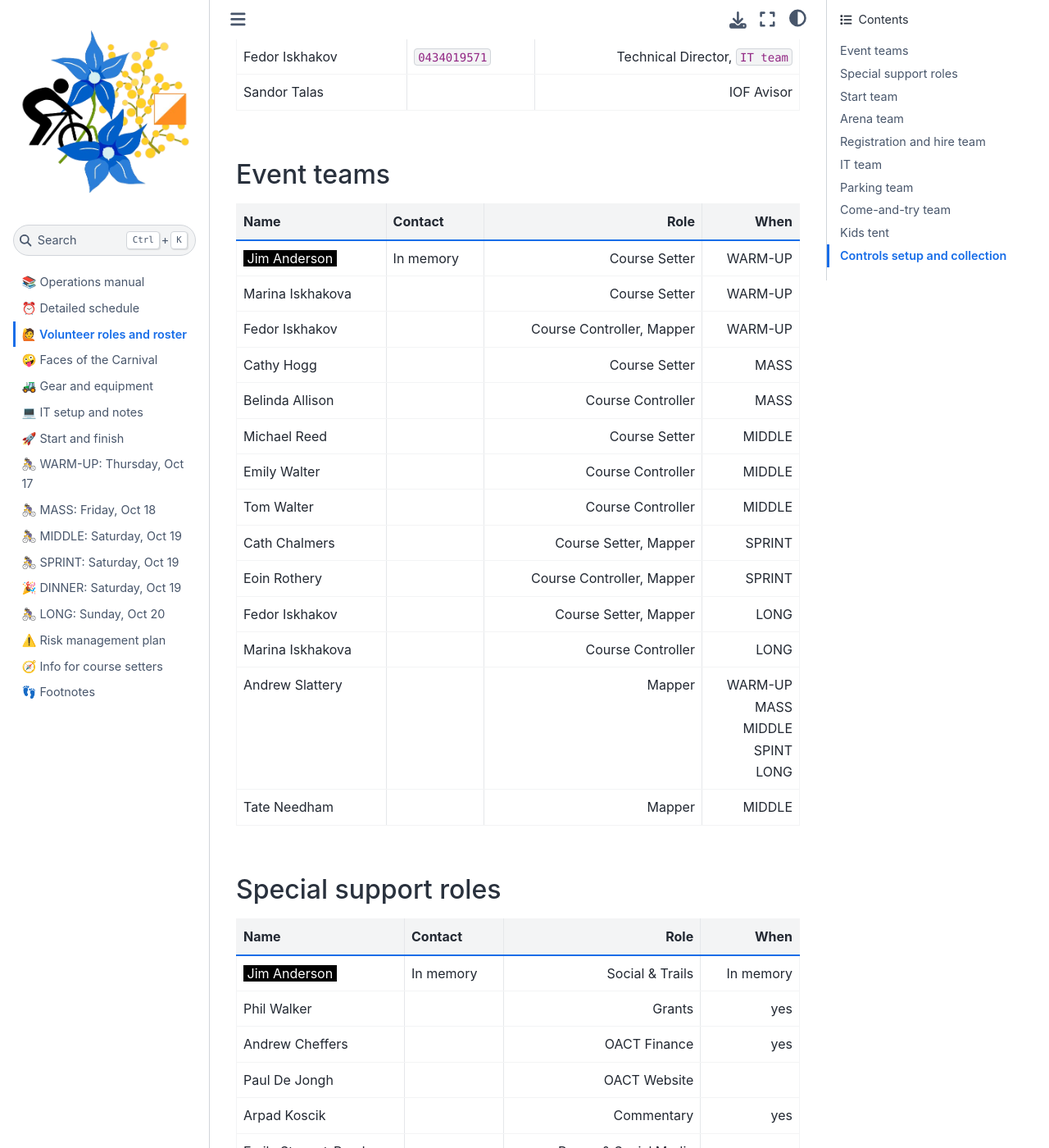
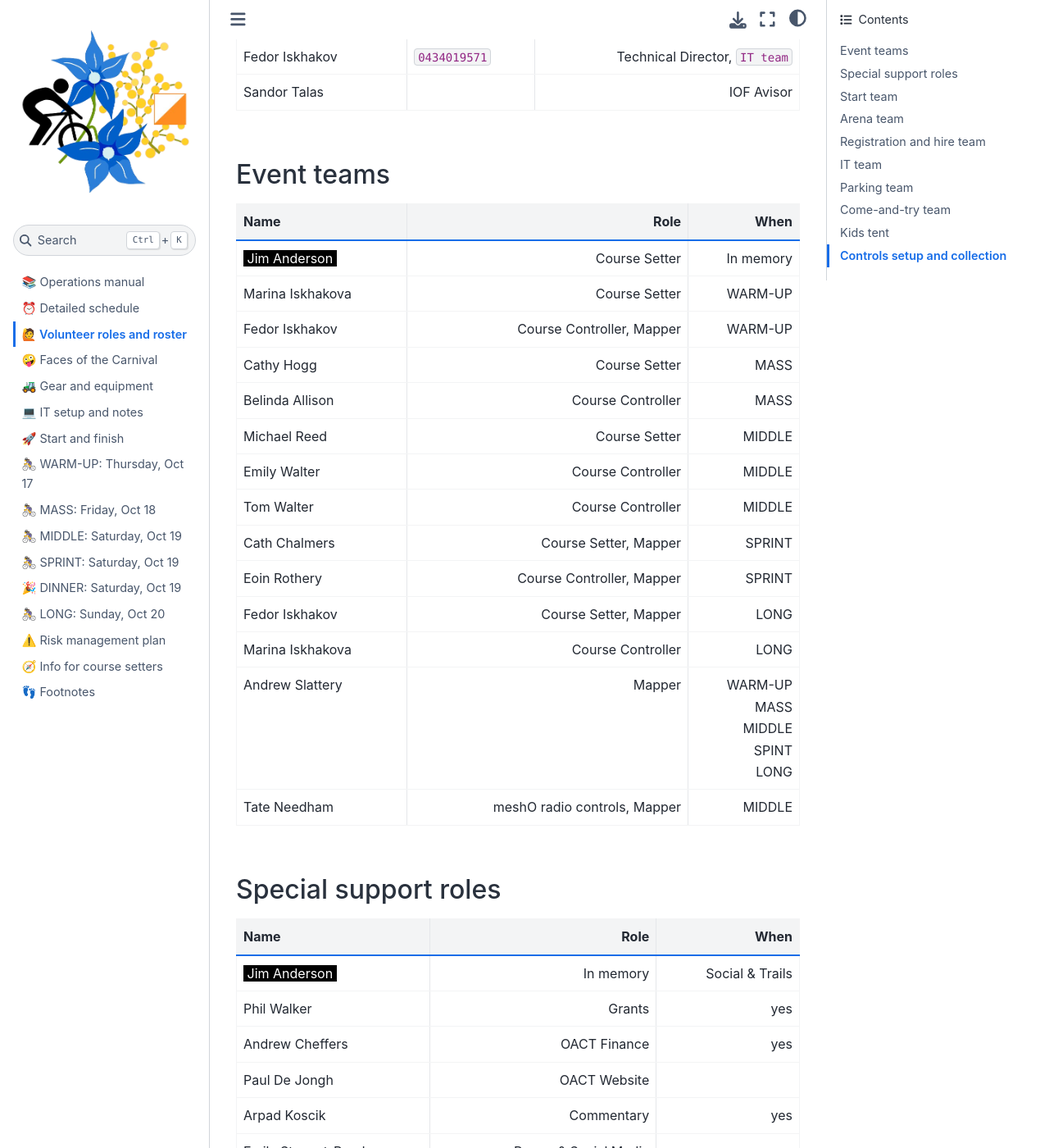
Before and after one commit to fediskhakov/mtbo2024champ, a Jupyter Book: the page built from 02.people.md, in a window 1280 px wide and 1400 px high, scrolled down 416 px. Shown: the whole window at 82% size. Built offline with Jupyter Book 1.0.4 settings and Sphinx 7.4.7 and the Sphinx Book theme 1.1.4, drawn with Linux system fonts in a browser that asks for light colours; some of the changed text lies outside the part shown.

```diff
--- a/02.people.md
+++ b/02.people.md
@@ -20,43 +20,43 @@ We will be thankful even if you can help during one day, or just some hours.
 (people:courses)=
 ## Event teams
 
-| Name | Contact | Role | When |
-|:-|-|-:|-:|
-| <span style="background-color: black; color: white;">&nbsp;Jim Anderson&nbsp;</span> | In memory | Course Setter | WARM-UP |
-| Marina Iskhakova | | Course Setter | WARM-UP |
-| Fedor Iskhakov | | Course Controller, Mapper | WARM-UP |
-| Cathy Hogg | | Course Setter | MASS |
-| Belinda Allison | | Course Controller | MASS |
-| Michael Reed | | Course Setter | MIDDLE |
-| Emily Walter | | Course Controller | MIDDLE |
-| Tom Walter | | Course Controller | MIDDLE |
-| Cath Chalmers | | Course Setter, Mapper | SPRINT |
-| Eoin Rothery | | Course Controller, Mapper | SPRINT |
-| Fedor Iskhakov | | Course Setter, Mapper | LONG |
-| Marina Iskhakova | | Course Controller | LONG |
-| Andrew Slattery | | Mapper | WARM-UP<br/>MASS<br/>MIDDLE<br/>SPINT<br/>LONG |
-| Tate Needham | | Mapper | MIDDLE |
+| Name | Role | When |
+|:-|-:|-:|
+| <span style="background-color: black; color: white;">&nbsp;Jim Anderson&nbsp;</span> | Course Setter | In memory |
+| Marina Iskhakova | Course Setter | WARM-UP |
+| Fedor Iskhakov | Course Controller, Mapper | WARM-UP |
+| Cathy Hogg | Course Setter | MASS |
+| Belinda Allison | Course Controller | MASS |
+| Michael Reed | Course Setter | MIDDLE |
+| Emily Walter | Course Controller | MIDDLE |
+| Tom Walter | Course Controller | MIDDLE |
+| Cath Chalmers | Course Setter, Mapper | SPRINT |
+| Eoin Rothery | Course Controller, Mapper | SPRINT |
+| Fedor Iskhakov | Course Setter, Mapper | LONG |
+| Marina Iskhakova | Course Controller | LONG |
+| Andrew Slattery | Mapper | WARM-UP<br/>MASS<br/>MIDDLE<br/>SPINT<br/>LONG |
+| Tate Needham | meshO radio controls, Mapper | MIDDLE |
 
 (people:special)=
 ## Special support roles
 
-| Name | Contact | Role | When |
-|:-|-|-:|-:|
+| Name | Role | When |
+|:-|-:|-:|
 | <span style="background-color: black; color: white;">&nbsp;Jim Anderson&nbsp;</span> | In memory | Social & Trails | In memory |
-| Phil Walker | | Grants | yes |
-| Andrew Cheffers | | OACT Finance | yes |
-| Paul De Jongh | | OACT Website | |
-| Arpad Koscik | | Commentary | yes |
-| Emily Stewart-Reed | | Promo & Social Media | yes |
-| Raynie McNee | | Promo & Social Media | yes |
-| Alysha McNee | | Promo & Social Media | yes |
-| Noel Schoknecht  | | Design | No |
-| Ariadna Iskhakova | | Design | yes |
-| Veronika Iskhakova | | Presentations Assistant | yes |
-| John Harding | | Photography | yes |
-| Kelvin Meng | | Photography | ? |
-| Tom De Jong | | Photography | ? |
-| Tash Thackray  | | Photography | dinner |
+| Phil Walker | Grants | yes |
+| Andrew Cheffers | OACT Finance | yes |
+| Paul De Jongh | OACT Website | |
+| Arpad Koscik | Commentary | yes |
+| Emily Stewart-Reed | Promo & Social Media | yes |
+| Raynie McNee | Promo & Social Media | yes |
+| Alysha McNee | Promo & Social Media | yes |
+| Noel Schoknecht  | Design | No |
+| Ariadna Iskhakova | Design | yes |
+| Veronika Iskhakova | Presentations Assistant | yes |
+| John Harding | Photography | yes |
+| Kelvin Meng | Photography | ? |
+| Tom De Jong | Photography | ? |
+| Tash Thackray  | Photography | dinner |
 
 (people:start)=
 ## Start team
@@ -70,14 +70,14 @@ We will be thankful even if you can help during one day, or just some hours.
 - use own transport to move equipment between events
 - *relocation between MIDDLE and SPRINT events should happen right after the start is closed*
 
-| Name | Contact | Role | When |
-|:-|-|-:|-:|
-| Cath Chalmers | | Leader of the `start team` | all events |
-| ? | | Champ starts | ? |
-| ? | | Champ starts | ? |
-| ? | | Champ starts | ? |
-| ? | | Carnival starts | ? |
-| ? | | Carnival starts | ? |
+| Name | Role | When |
+|:-|-:|-:|
+| Cath Chalmers | Leader of the `start team` | all events |
+| ? | Champ starts | ? |
+| ? | Champ starts | ? |
+| ? | Champ starts | ? |
+| ? | Carnival starts | ? |
+| ? | Carnival starts | ? |
 
 :::{admonition} Call for volunteers
 :class: danger
@@ -115,14 +115,14 @@ We need 5 volunteers to fill the `start team` roles in each event (warm-up, mass
   - *there is only one hour to pack up and set up complete arena*
   - *the drive time between event centers is about 12 minutes*
 
-| Name | Contact | Role | When |
-|:-|-|-:|-:|
-| ? | | Leader of the `arena team` | all events |
-| Sergei Maksimov | | Active glass van driver | Saturday, Sunday |
-| Rohan Hyslop | | Toilets trailer | all events |
-| Ariadna Iskhakova | | Road signs and flags | all events |
-| ? | | | ? |
-| ? | | | ? |
+| Name | Role | When |
+|:-|-:|-:|
+| ? | Leader of the `arena team` | all events |
+| Sergei Maksimov | Active glass van driver | Saturday, Sunday |
+| Rohan Hyslop | Toilets trailer | all events |
+| Ariadna Iskhakova | Road signs and flags | all events |
+| Sam Wilson | | Friday, Saturday, Sunday |
+| ? | | ? |
 
 :::{admonition} Call for volunteers
 :class: danger
@@ -153,13 +153,13 @@ We need 2 more volunteers to fill the `arena team` roles in each event (warm-up,
   - help with fitting the map board
 - pass information on entry-on-the-day competitors to the `IT team`
 
-| Name | Contact | Role | When |
-|:-|-|-:|-:|
-| ? | | Registration | ? |
-| ? | | Registration | ? |
-| ? | | Registration | ? |
-| Ann Scown | | Map boards hire | all events |
-| John Scown | | Map boards hire | all events |
+| Name | Role | When |
+|:-|-:|-:|
+| ? | Registration | ? |
+| ? | Registration | ? |
+| ? | Registration | ? |
+| Ann Scown | Map boards hire | all events |
+| John Scown | Map boards hire | all events |
 
 :::{admonition} Call for volunteers
 :class: danger
@@ -176,15 +176,16 @@ We need 3 more volunteers to work at the registration tent in each event (warm-u
 - produce preliminary live results and the official Championship results
 - see [separate page](04.computers.md) for detailed information
 
-| Name | Contact | Role | When |
-|:-|-|-:|-:|
-| Fedor Iskhakov | `0434019571` | Setup, system, inquiries | <tt>11111</tt> |
-| Alex Maksimov | | MeOS, screens | <tt>11111</tt> |
-| Henry Gotzinger | | MeOS | <tt>10111</tt> |
-| Oliver Gotzinger | | MeOS | <tt>00111</tt> |
-| Owen Radajewski | | MeOS | <tt>00001</tt> |
-| ? | | MeOS | <tt>11000</tt> |
-| Tate Needham | | meshO radio controls | ? |
+| Name | Role | When |
+|:-|-:|-:|
+| Fedor Iskhakov | Setup, system, inquiries | <tt>11111</tt> |
+| Alex Maksimov | MeOS, screens | <tt>11111</tt> |
+| Henry Gotzinger | MeOS | <tt>10111</tt> |
+| Oliver Gotzinger | MeOS | <tt>00111</tt> |
+| Owen Radajewski | MeOS | <tt>00001</tt> |
+| Max Walter | MeOS | <tt>11000</tt> |
+| Josh Munsell | MeOS | <tt>10000</tt> |
+| Tate Needham | meshO radio controls | <tt>01111</tt> |
 
 - Availability indicated for WARM-UP, MASS, MIDDLE, SPRINT, LONG
 
@@ -206,30 +207,30 @@ We need 3 more volunteers to work at the registration tent in each event (warm-u
 We need *many* volunteers to fill the `parking team` roles.  But the days are very different: the table below lists all slots that have to be filled.
 :::
 
-| Name | Contact | Role | When |
-|:-|-|-:|-:|
-| ? | | Parking marshal | WARM-UP, Oct 17, Thursday 14:30-17:00 |
-| ? | | Parking marshal | WARM-UP, Oct 17, Thursday 15:30-17:00 |
-| ? | | Parking marshal | WARM-UP, Oct 17, Thursday 15:30-17:00 |
-| ? | | Parking marshal | MASS, Oct 18, Friday 14:30 - 16:15 |
-| ? | | Parking marshal | MASS, Oct 18, Friday 14:30 - 16:15 |
-| ? | | Parking marshal | MASS, Oct 18, Friday 14:30 - 16:15 |
-| ? | | Traffic marshal | MASS, Oct 18, Friday 14:30 - 16:15 |
-| ? | | Traffic marshal | MASS, Oct 18, Friday 14:30 - 16:15 |
-| ? | | Traffic marshal | MASS, Oct 18, Friday 17:15 - 19:00 |
-| ? | | Traffic marshal | MASS, Oct 18, Friday 17:15 - 19:00 |
-| ? | | Parking marshal | MIDDLE, Oct 19, Friday 7:00 - 9:30 |
-| ? | | Parking marshal | MIDDLE, Oct 19, Friday 7:00 - 9:30 |
-| ? | | Traffic marshal | MIDDLE, Oct 19, Friday 8:00 - 10:00 |
-| ? | | Traffic marshal | MIDDLE, Oct 19, Friday 8:00 - 12:00 |
-| ? | | Traffic marshal | MIDDLE, Oct 19, Friday 9:00 - 12:00 |
-| ? | | Parking marshal | SPRINT, Oct 19, Friday 12:30 - 14:00 |
-| ? | | Parking marshal | SPRINT, Oct 19, Friday 12:30 - 14:00 |
-| ? | | Parking marshal | LONG, Oct 20, Sunday 7:30 - 9:30 |
-| ? | | Parking marshal | LONG, Oct 20, Sunday 7:30 - 9:30 |
-| ? | | Gate marshal | LONG, Oct 20, Sunday 7:30 - 10:00 |
-| ? | | Gate marshal | LONG, Oct 20, Sunday 10:00 - 12:20 |
-| ? | | Gate marshal | LONG, Oct 20, Sunday 12:30 - 16:00 |
+| Name | Role | When |
+|:-|-:|-:|
+| ? | Parking marshal | WARM-UP, Oct 17, Thursday 14:30-17:00 |
+| Andrew Cheffers | Parking marshal | WARM-UP, Oct 17, Thursday 15:30-17:00 |
+| ? | Parking marshal | WARM-UP, Oct 17, Thursday 15:30-17:00 |
+| Andrew Cheffers | Parking marshal | MASS, Oct 18, Friday 14:30 - 16:15 |
+| ? | Parking marshal | MASS, Oct 18, Friday 14:30 - 16:15 |
+| ? | Parking marshal | MASS, Oct 18, Friday 14:30 - 16:15 |
+| ? | Traffic marshal | MASS, Oct 18, Friday 14:30 - 16:15 |
+| ? | Traffic marshal | MASS, Oct 18, Friday 14:30 - 16:15 |
+| ? | Traffic marshal | MASS, Oct 18, Friday 17:15 - 19:00 |
+| ? | Traffic marshal | MASS, Oct 18, Friday 17:15 - 19:00 |
+| ? | Parking marshal | MIDDLE, Oct 19, Friday 7:00 - 9:30 |
+| ? | Parking marshal | MIDDLE, Oct 19, Friday 7:00 - 9:30 |
+| ? | Traffic marshal | MIDDLE, Oct 19, Friday 8:00 - 10:00 |
+| ? | Traffic marshal | MIDDLE, Oct 19, Friday 8:00 - 12:00 |
+| ? | Traffic marshal | MIDDLE, Oct 19, Friday 9:00 - 12:00 |
+| Andrew Cheffers | Parking marshal | SPRINT, Oct 19, Friday 12:30 - 14:00 |
+| ? | Parking marshal | SPRINT, Oct 19, Friday 12:30 - 14:00 |
+| ? | Parking marshal | LONG, Oct 20, Sunday 7:30 - 9:30 |
+| ? | Parking marshal | LONG, Oct 20, Sunday 7:30 - 9:30 |
+| ? | Gate marshal | LONG, Oct 20, Sunday 7:30 - 10:00 |
+| ? | Gate marshal | LONG, Oct 20, Sunday 10:00 - 12:20 |
+| ? | Gate marshal | LONG, Oct 20, Sunday 12:30 - 16:00 |
 
 
 (people:cometry)=
@@ -240,11 +241,11 @@ We need *many* volunteers to fill the `parking team` roles.  But the days are ve
 - provide help and instructions on how to begin MTBO
 - educate about orienteering in general
 
-| Name | Contact | Role | When |
-|:-|-|-:|-:|
-| Toni Brown | | Coach | ? |
-| Raynie McNee | | Coach | ? |
-| Emily Stewart-Reed | | Coach | ? |
+| Name | Role | When |
+|:-|-:|-:|
+| Toni Brown | Coach | Thursday, Friday |
+| Raynie McNee | Coach | all events |
+| Emily Stewart-Reed | Coach | all events |
 
 (people:kids-tent)=
 ## Kids tent
```
Also changed, not shown: 02.faces.md (+51 -30 lines), 05.start.md (+1 -1 lines), index.md (+3 -0 lines), _static/faces/31_Sam_Wilson.jpg (added), _static/faces/32_Deirdre_Sharkey.jpg (added), _static/pdf/bulletin3_front.png (added), _static/pdf/bulletin3_online.png (added).
